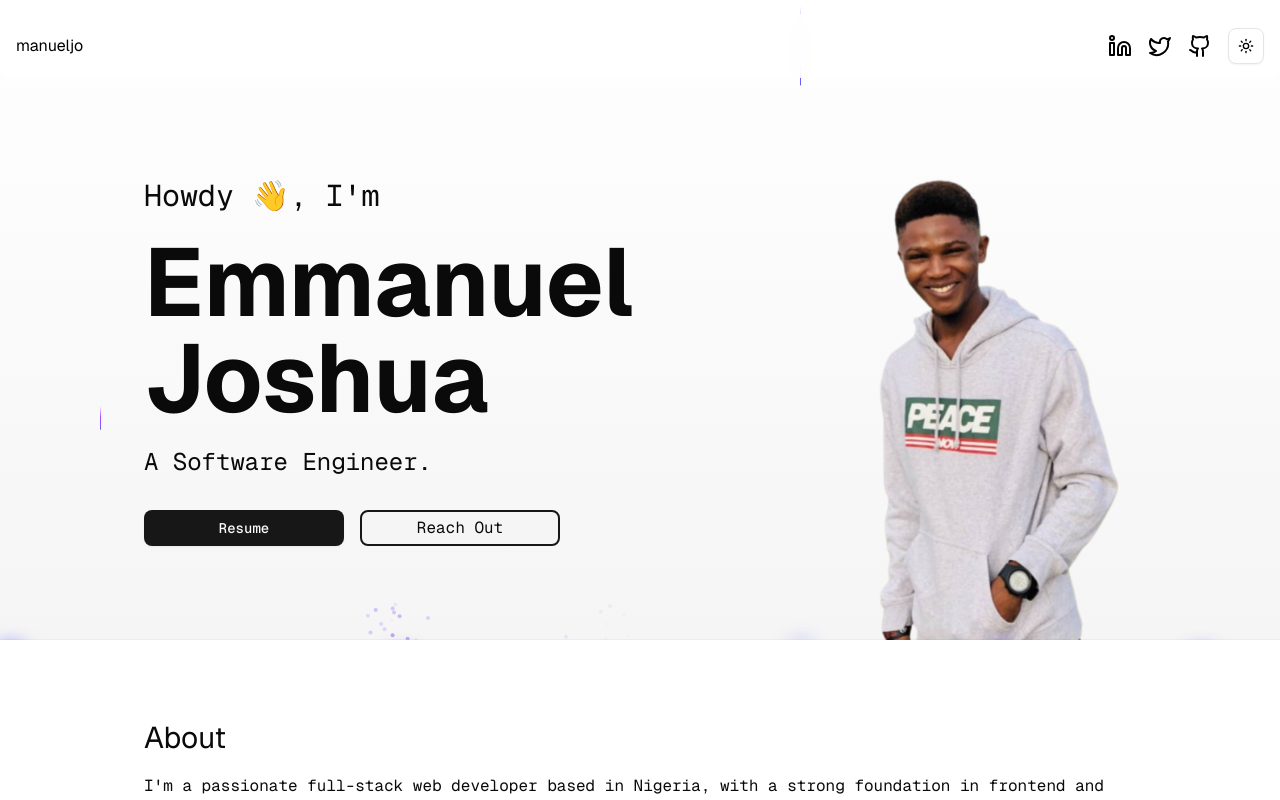
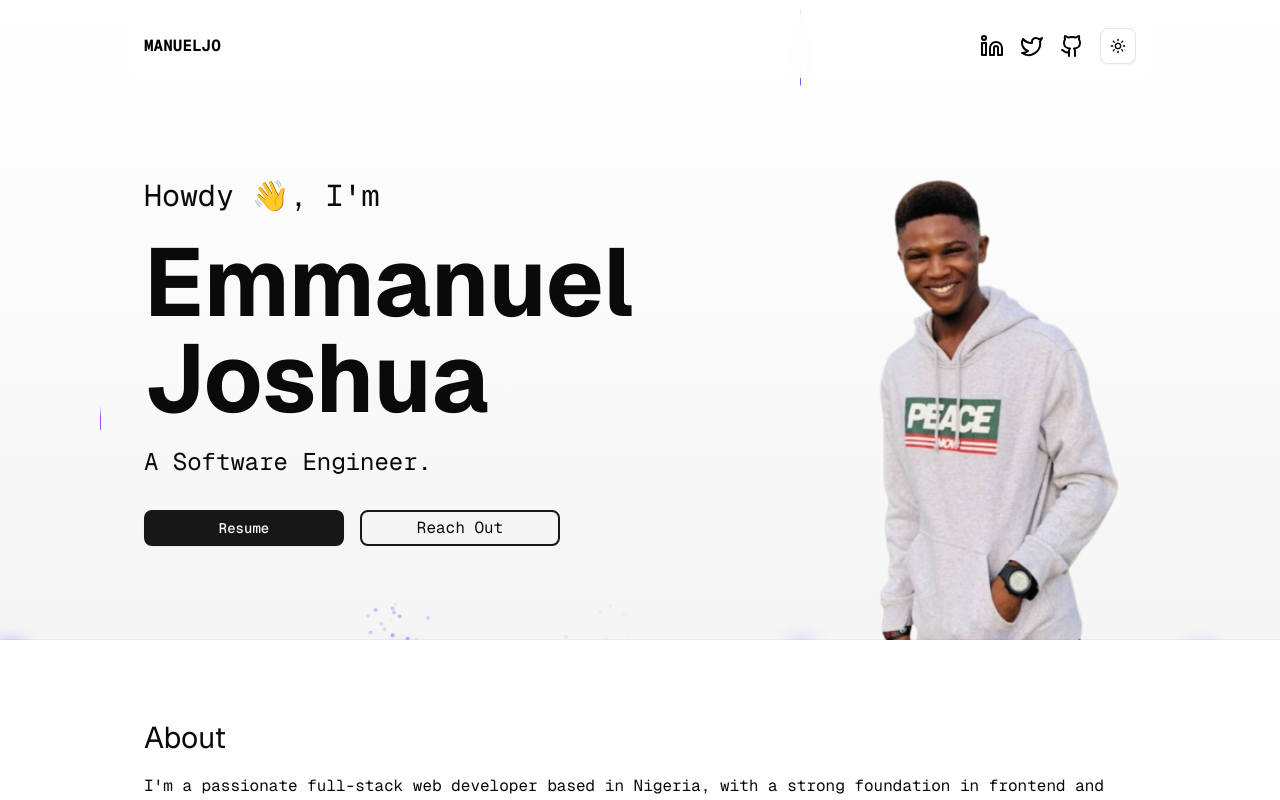
Before and after one commit to manueljo/next-portfolio, a Next.js app: page / in a window 1280 px wide. Shown: the top 800 px of the page. Built offline with nearby package versions, Linux system fonts and the light colour scheme.

Commit message:
Edit Navbar

```diff
--- a/app/page.js
+++ b/app/page.js
@@ -22,8 +22,8 @@ export default function Home() {
           <h1 className="lg:text-8xl md:text-6xl text-5xl font-sans font-bold mb-5">Emmanuel<br />Joshua</h1>
           <h3 className="text-2xl  mb-8 font-mono">A Software Engineer.</h3>
           <div className="flex gap-4 flex-wrap mb-8">
-            <Button className={"w-[200px] font-mono"}>Resume</Button>
-            <Link href={"mailto:manuel.jojoe@gmail.com"} className={"w-[200px] font-mono bg-accent text-foreground border-2 border-accent-foreground flex items-center justify-center rounded-md h-9"}>Reach Out</Link>
+            <Button className={"md:max-w-[200px] font-mono w-full"}>Resume</Button>
+            <Link href={"mailto:manuel.jojoe@gmail.com"} className={"md:max-w-[200px] w-full font-mono bg-accent text-foreground border-2 border-accent-foreground flex items-center justify-center rounded-md h-9"}>Reach Out</Link>
           </div>
         </div>
         <div className="relative w-[300px] self-end flex flex-col justify-end">
--- a/components/navbar.jsx
+++ b/components/navbar.jsx
@@ -4,9 +4,9 @@ import Link from "next/link"
 
 const Navbar = () => {
   return (
-    <header className=" fixed top-3 h-16 p-4 dark:text-white text-black flex items-center justify-between left-1/2 -translate-x-1/2 max-w-[1440px] w-full backdrop-blur-sm bg-background/80 z-10 mt-0.5 rounded-lg">
+    <header className=" fixed top-3 h-16 p-4 dark:text-white text-black flex items-center justify-between left-1/2 -translate-x-1/2 max-w-[1024px] w-full backdrop-blur-sm bg-background/80 z-10 mt-0.5 rounded-lg">
         <div>
-            <h2 className="">manueljo</h2>
+            <h2 className="font-mono font-bold">MANUELJO</h2>
         </div>
         <nav className="flex justify-end items-center gap-4">
             <Link href="https://www.linkedin.com/in/emmanuel-joshua-okon/" target="_blank" className="text-sm"><Linkedin/></Link>
```
